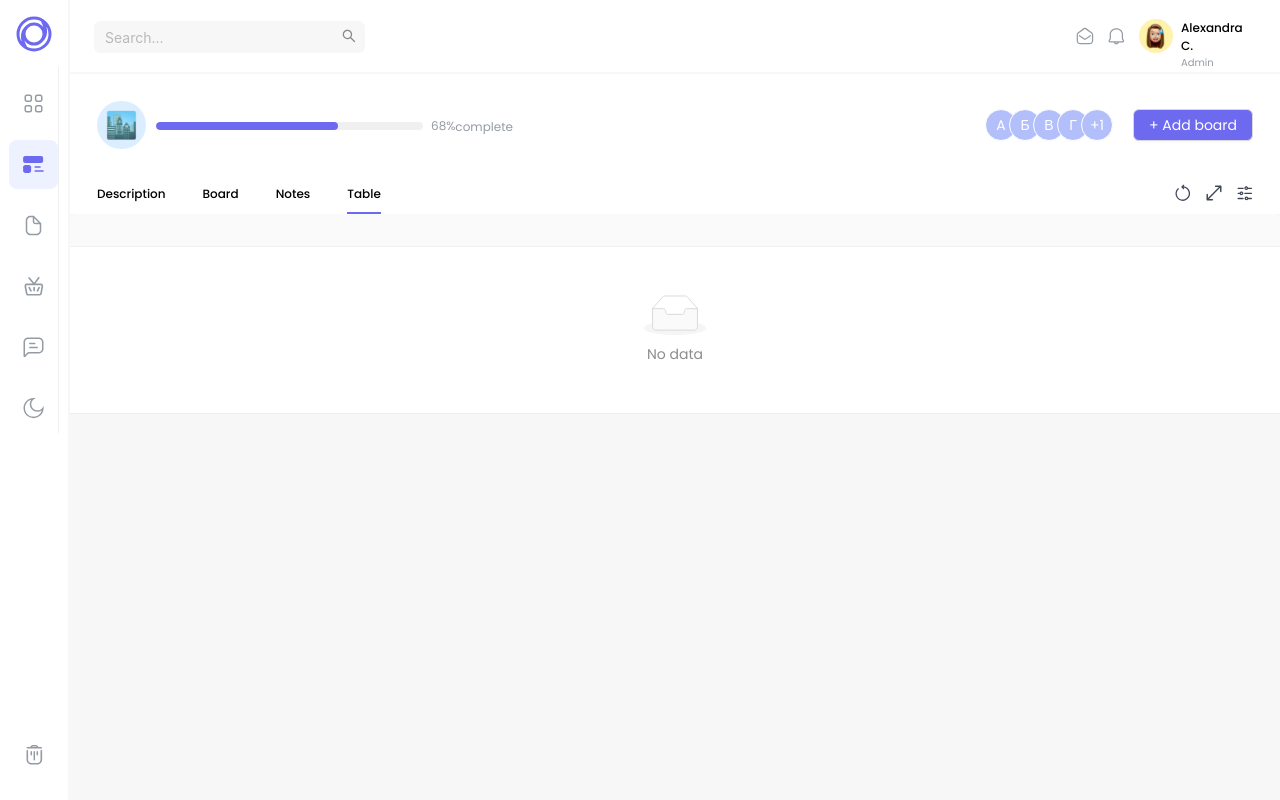
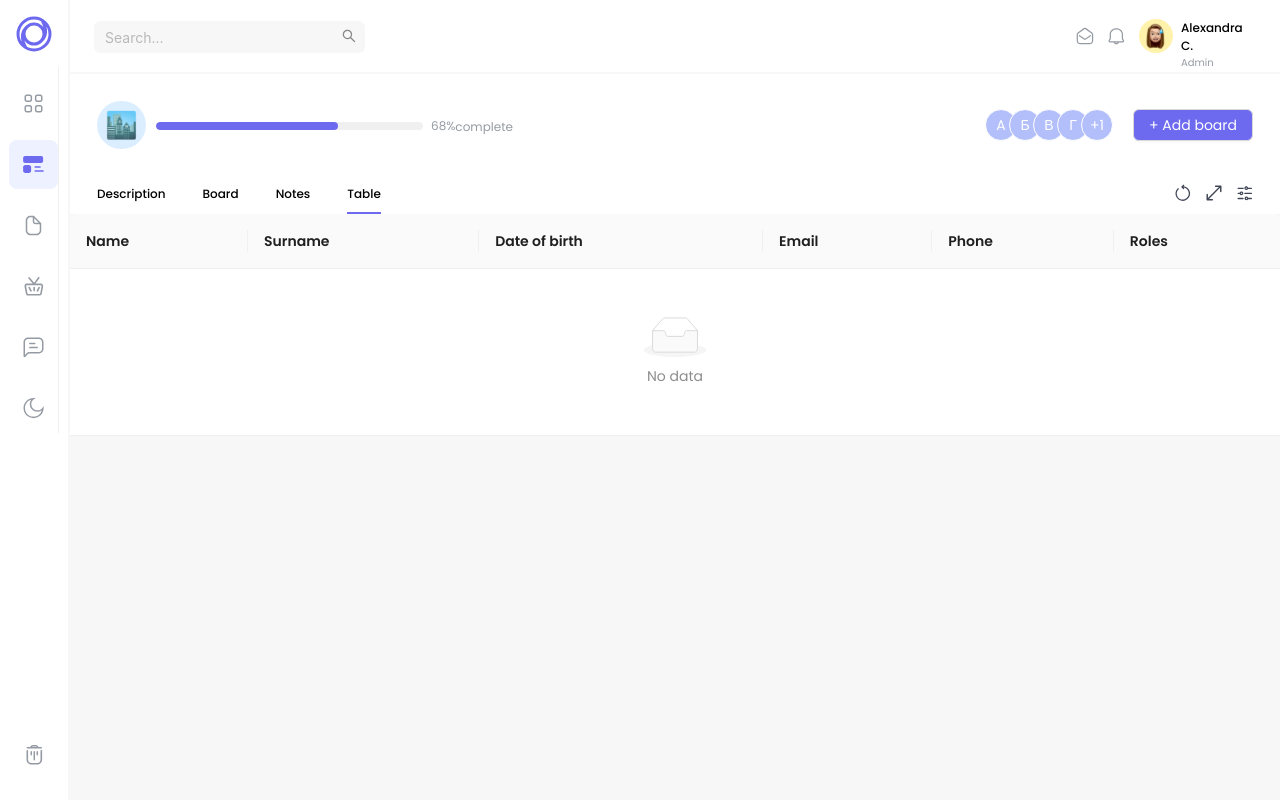
Before and after one commit to TanyaMeow/dashboard-for-planning, a React (Create React App) app: page /table in a window 1280 px wide. Built offline with nearby package versions, Linux system fonts and the light colour scheme; the HTML template or start-up script is replaced by a standard one.

Commit message:
Добавлены колонки доя таблицы

```diff
--- a/src/Components/UserTable.tsx
+++ b/src/Components/UserTable.tsx
@@ -1,9 +1,44 @@
 import {Table} from "antd";
+
+const columns = [
+    {
+        title: 'Name',
+        dataIndex: 'name',
+        key: 'name'
+    },
+    {
+        title: 'Surname',
+        dataIndex: 'surname',
+        key: 'surname'
+    },
+    {
+        title: 'Date of birth',
+        dataIndex: 'dateOfBirth',
+        key: 'dateOfBirth'
+    },
+    {
+        title: 'Email',
+        dataIndex: 'email',
+        key: 'email'
+    },
+    {
+        title: 'Phone',
+        dataIndex: 'phone',
+        key: 'phone'
+    },
+    {
+        title: 'Roles',
+        dataIndex: 'roles',
+        key: 'roles'
+    },
+]
 
 const UserTable = () => {
     return (
-        <div>
-            <Table />
+        <div className='table_block'>
+            <Table
+                columns={columns}
+            />
         </div>
     )
 }
```
